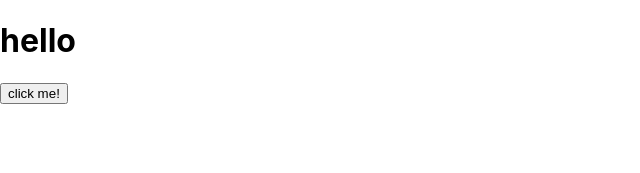
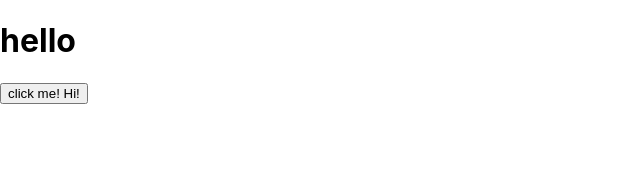
Before and after one commit to Jichul54/react, a React (Create React App) app: page / in a window 1280 px wide. Shown: the top 173 px of the page, without its empty margins (0-640 px from the left). Built offline with nearby package versions, Linux system fonts and the light colour scheme.

Commit message:
add comment

```diff
--- a/src/components/Header.js
+++ b/src/components/Header.js
@@ -10,7 +10,7 @@ const Header = () => {
           setValue("Thank You");
         }}
       >
-        click me!
+        click me! Hi!
       </button>
     </div>
   );
```
